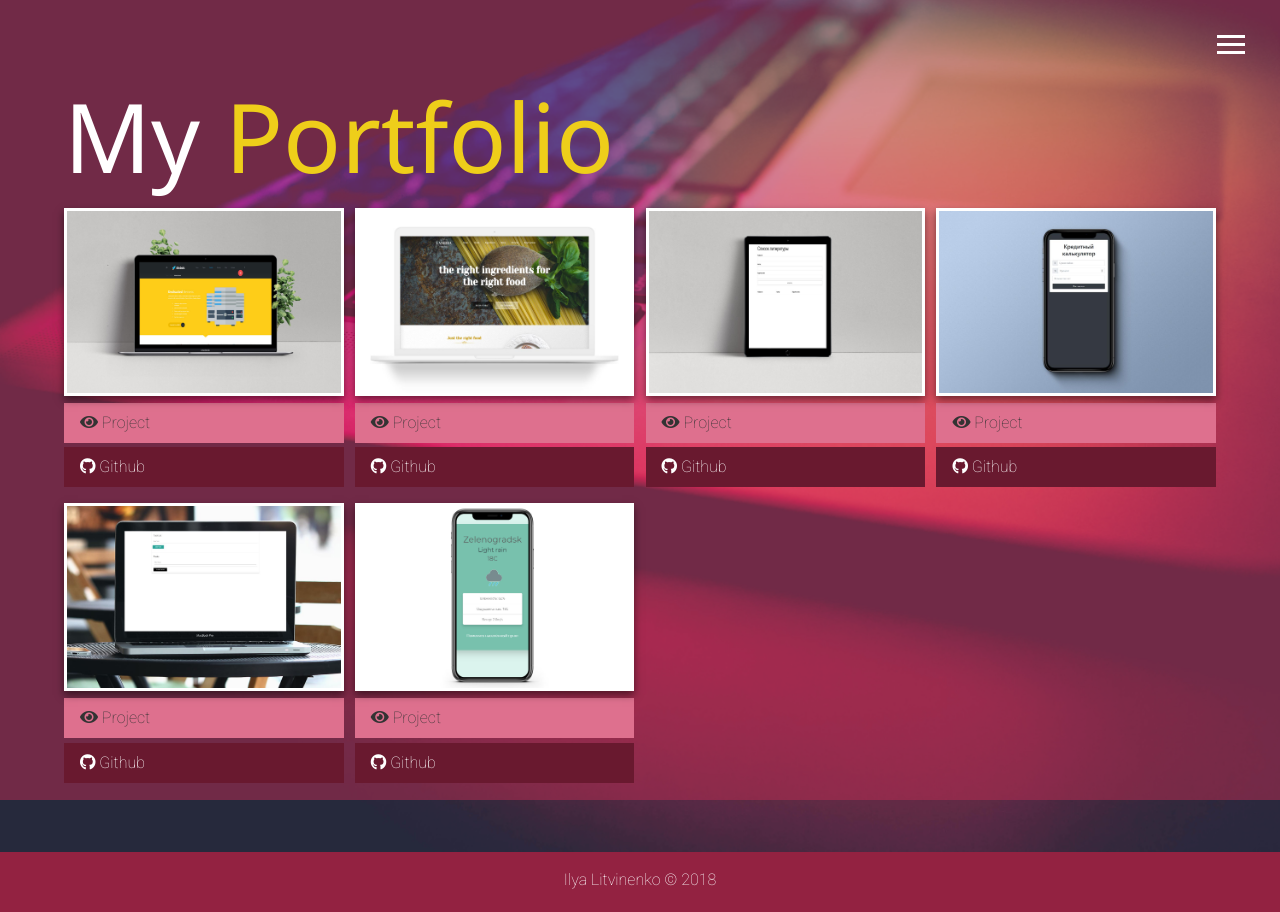
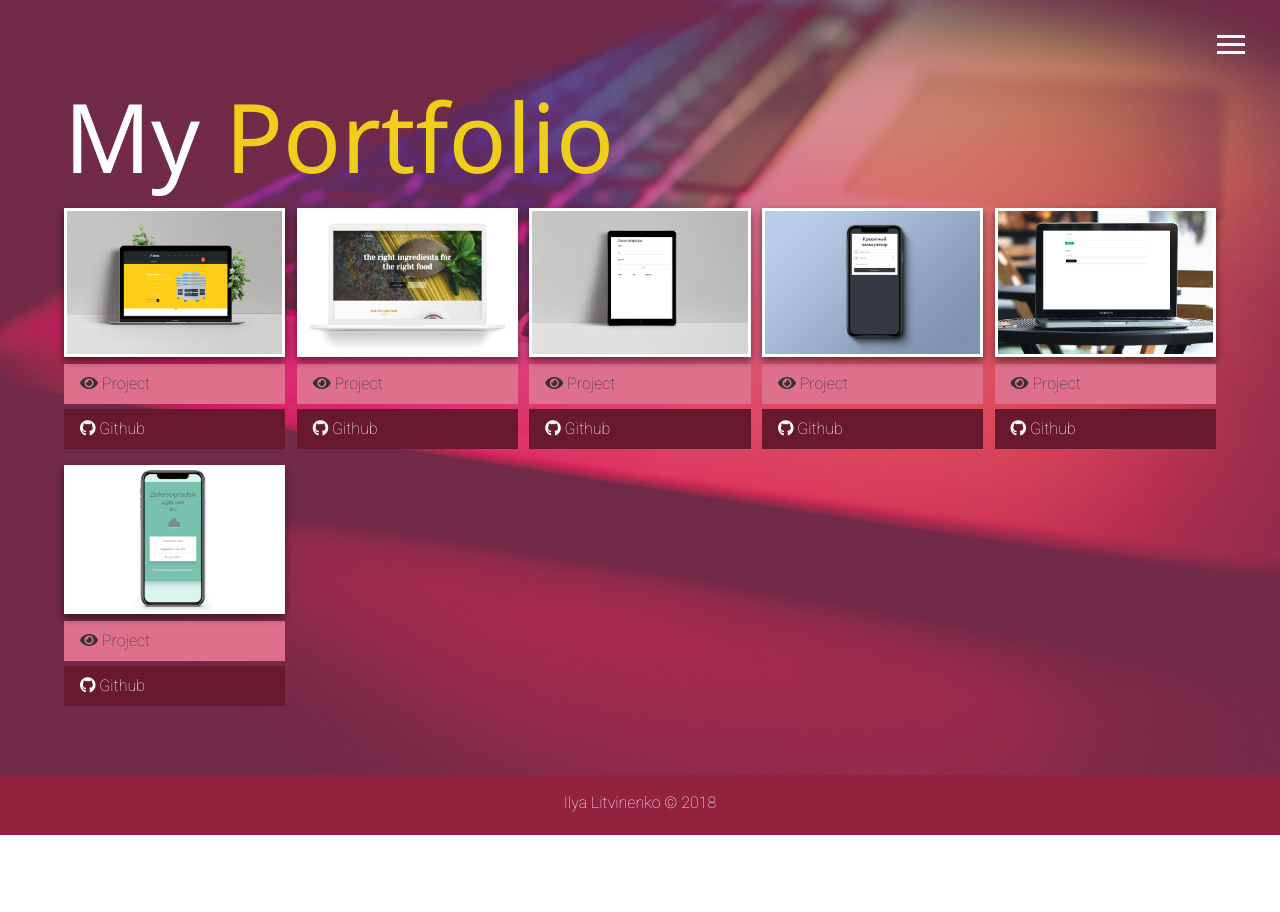
Before and after one commit to ilyawzrd/ilyawzrd.github.io, a plain HTML site: page work.html in a window 1280 px wide. After the commit the page ends 835 px from the top, so only its background shows below. Drawn offline with Linux system fonts and the light colour scheme.

Commit message:
Add files via upload

```diff
--- a/css/main.css
+++ b/css/main.css
@@ -216,7 +216,7 @@ main {
 
 @media screen and (min-width: 1171px) {
   .projects {
-    grid-template-columns: repeat(4, 1fr); } }
+    grid-template-columns: repeat(5, 1fr); } }
 
 @media screen and (min-width: 769px) and (max-width: 1170px) {
   .projects {
```
